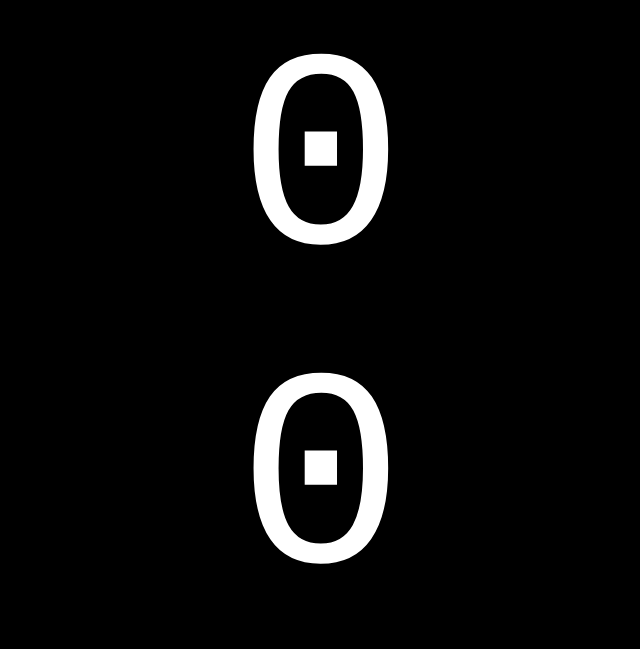
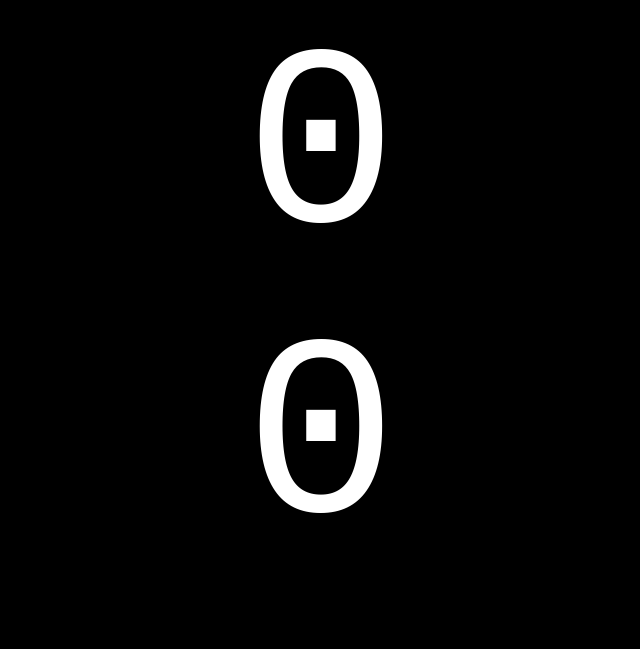
Before and after one commit to tgifford-usc/here, a plain HTML site: page index.html in a window 1280 px wide. Shown: the whole page, without its empty margins (319-959 px from the left). Drawn offline with Linux system fonts and the light colour scheme.

Commit message:
Slightly decrease font size

```diff
--- a/style.css
+++ b/style.css
@@ -6,7 +6,7 @@ body {
 .main-container {
     width: 100%;
     font-family: monospace;
-    font-size: 22vw;
+    font-size: 20vw;
     margin: 0 auto;
 }
 
```
